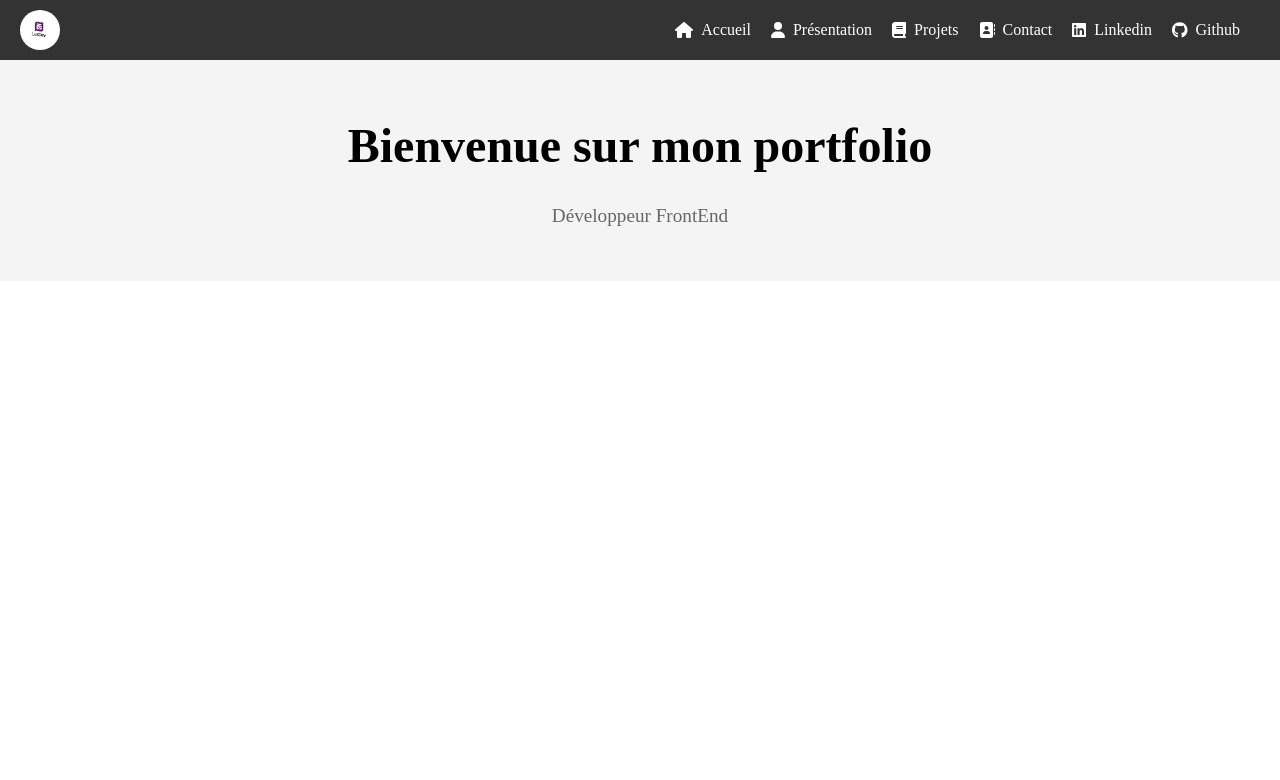
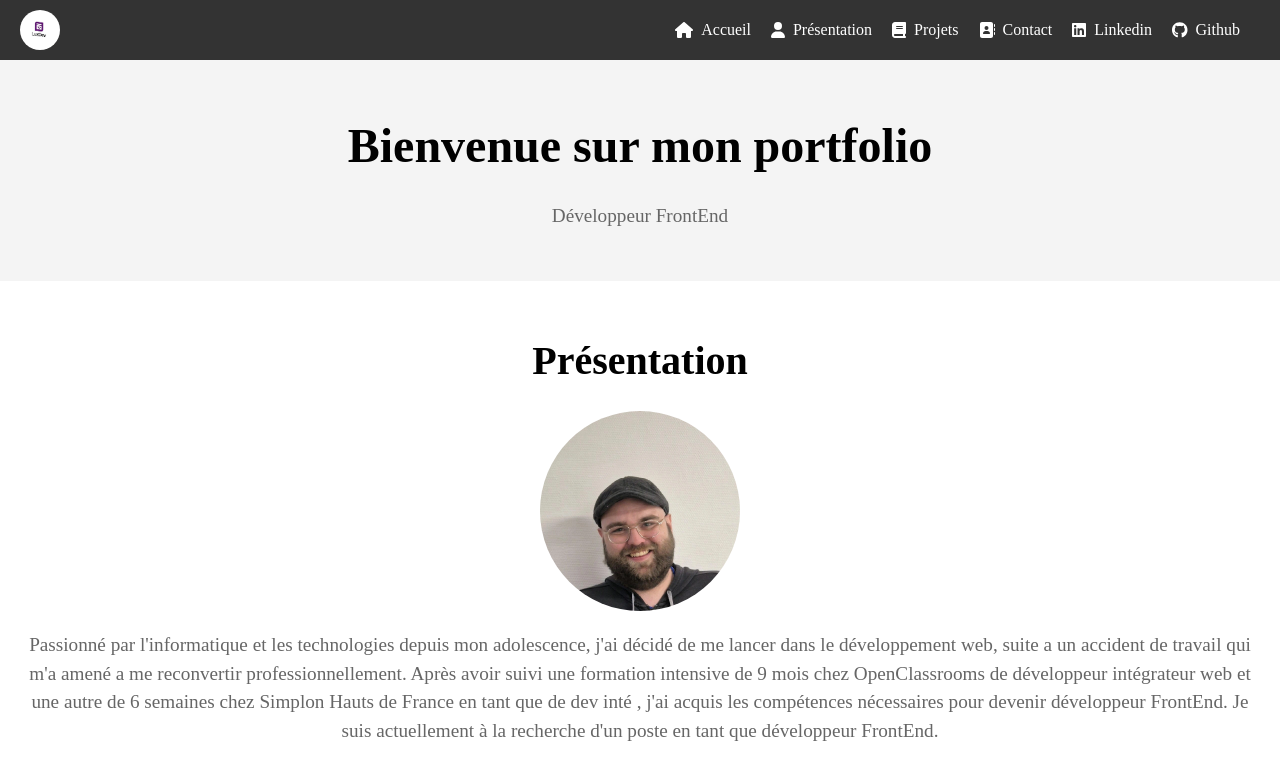
Before and after one commit to Luzdeveloper/Portfolio-React-2024, a React (Vite) app: page / in a window 1280 px wide. Shown: the top 780 px of the page. Built offline with nearby package versions, Linux system fonts and the light colour scheme.

Commit message:
feature: header fix and update from about me and hero for jsx and css

```diff
--- /dev/null
+++ b/src/Aboutme.jsx
@@ -0,0 +1,12 @@
+import './styles/aboutme.css'
+import photoprofil from './assets/moi.webp'
+
+export function Aboutme() {
+  return (
+    <section id="Présentation" className="aboutme">
+      <h2>Présentation</h2>
+      <img src={photoprofil} alt="photo de profil" className="photoprofil"></img>
+      <p>Passionné par l'informatique et les technologies depuis mon adolescence, j'ai décidé de me lancer dans le développement web, suite a un accident de travail qui m'a amené a me reconvertir professionnellement. Après avoir suivi une formation intensive de 9 mois chez OpenClassrooms de développeur intégrateur web et une autre de 6 semaines chez Simplon Hauts de France en tant que de dev inté , j'ai acquis les compétences nécessaires pour devenir développeur FrontEnd. Je suis actuellement à la recherche d'un poste en tant que développeur FrontEnd.</p>
+    </section>
+  );
+}
--- a/src/Header.jsx
+++ b/src/Header.jsx
@@ -17,8 +17,8 @@ export function Header() {
           <li><FontAwesomeIcon icon={faUser} className="iconNav"/><a href="#Présentation"> Présentation</a></li>
           <li><FontAwesomeIcon icon={faBook} className="iconNav"/><a href="#Projets"> Projets</a></li>
           <li><FontAwesomeIcon icon={faAddressBook} className="iconNav" /><a href="#Contact"> Contact</a></li>
-          <li><FontAwesomeIcon icon={faLinkedin} className="iconNav"/> <a href="https://www.aedin.com/in/florian-lhomel-8995b1285/"> Linkedin</a></li>
-          <li><FontAwesomeIcon icon={faGithub} className="iconNav"/><a href="https://github.com/Luzdeveloper"> Github</a></li>
+          <li><FontAwesomeIcon icon={faLinkedin} className="iconNav"/> <a href="https://www.linkedin.com/in/florian-lhomel-8995b1285/"target="blank"> Linkedin</a></li>
+          <li><FontAwesomeIcon icon={faGithub} className="iconNav"/><a href="https://github.com/Luzdeveloper"target="blank"> Github</a></li>
         </ul>
       </nav>
     </header>
--- a/src/main.jsx
+++ b/src/main.jsx
@@ -3,10 +3,12 @@ import { createRoot } from 'react-dom/client'
 import './index.css'
 import { Header } from './Header'
 import { Hero } from './Hero'
+import { Aboutme } from './Aboutme'
 
 createRoot(document.getElementById('root')).render(
   <StrictMode>
     <Header />
     <Hero />
+    <Aboutme />
   </StrictMode>,
 )
--- /dev/null
+++ b/src/styles/aboutme.css
@@ -0,0 +1,23 @@
+.aboutme{
+  padding: 50px 20px;
+  background: #fff;
+  text-align: center;
+}
+
+.aboutme h2{
+  font-size: 2.5rem;
+  margin-bottom: 20px;
+}
+
+.aboutme p{
+  font-size: 1.2rem;
+  color:#666;
+}
+
+.photoprofil{
+  width: 200px;
+  height: 200px;
+  border-radius: 50%;
+  margin: 0 auto 20px;
+  display: block;
+}
```
